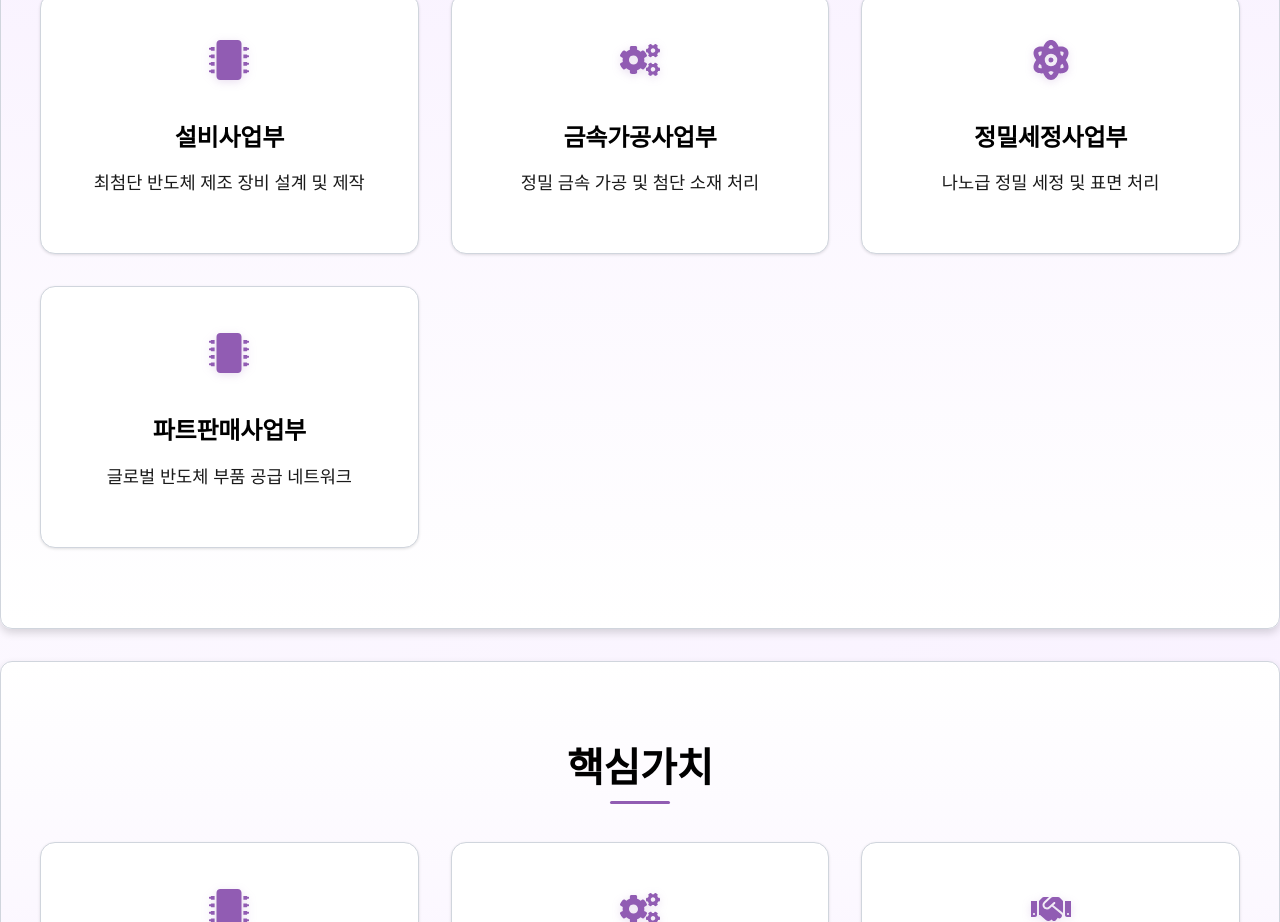
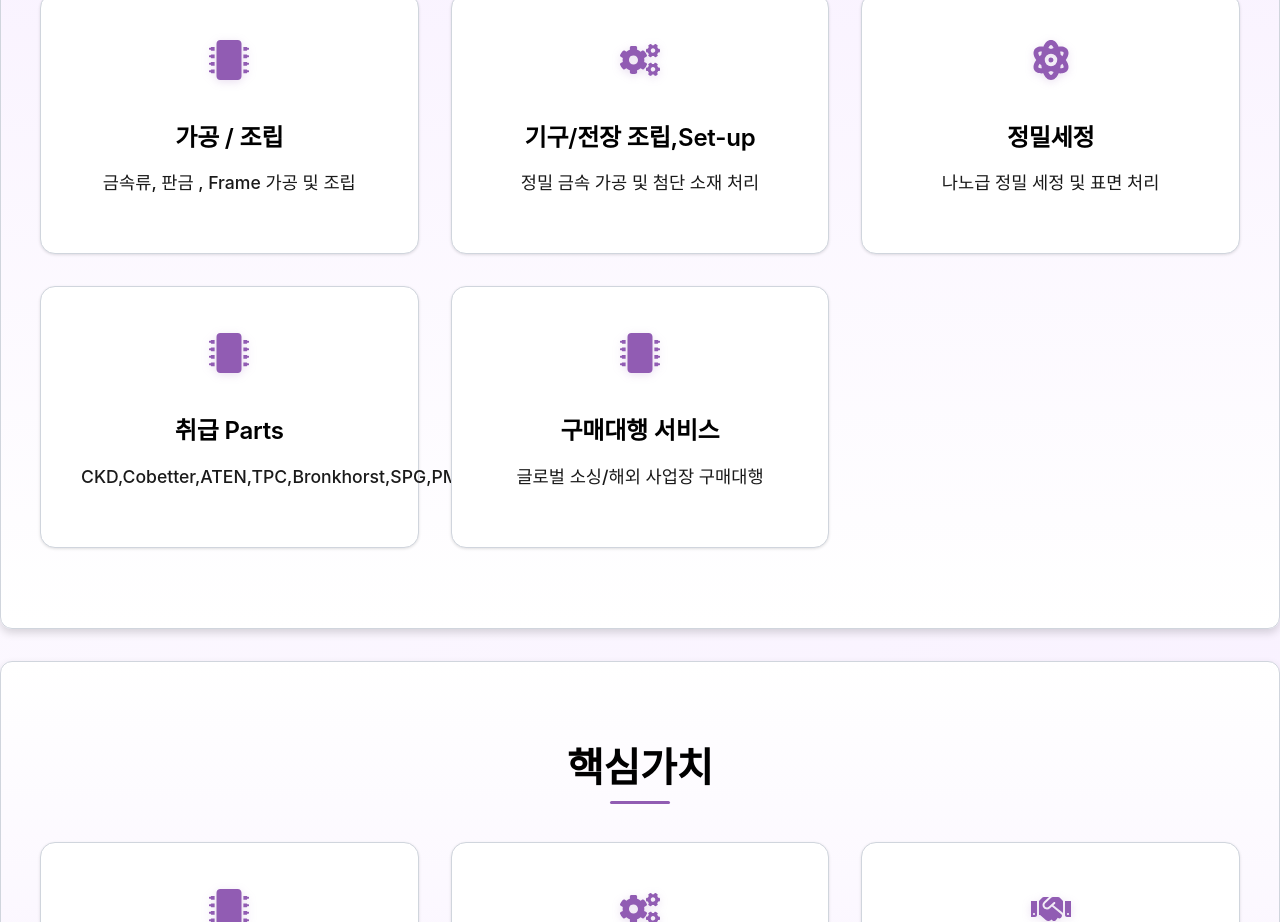
Before and after one commit to ukyo11/Goyo, a React (Create React App) app: page /goyo-web/ in a window 1280 px wide. Shown: the part 1080-2002 px from the top of the page. Built offline with nearby package versions, Linux system fonts and the light colour scheme.

Commit message:
사업영역 수정

```diff
--- a/src/components/LandingPage.tsx
+++ b/src/components/LandingPage.tsx
@@ -313,29 +313,36 @@ const LandingPage = () => {
             <IconWrapper>
               <FaMicrochip />
             </IconWrapper>
-            <h3>설비사업부</h3>
-            <p>최첨단 반도체 제조 장비 설계 및 제작</p>
+            <h3>가공 / 조립</h3>
+            <p>금속류, 판금 , Frame 가공 및 조립</p>
           </BusinessCard>
           <BusinessCard whileHover={{ y: -10 }}>
             <IconWrapper>
               <FaCogs />
             </IconWrapper>
-            <h3>금속가공사업부</h3>
+            <h3>기구/전장 조립,Set-up</h3>
             <p>정밀 금속 가공 및 첨단 소재 처리</p>
           </BusinessCard>
           <BusinessCard whileHover={{ y: -10 }}>
             <IconWrapper>
               <FaAtom />
             </IconWrapper>
-            <h3>정밀세정사업부</h3>
+            <h3>정밀세정</h3>
             <p>나노급 정밀 세정 및 표면 처리</p>
           </BusinessCard>
           <BusinessCard whileHover={{ y: -10 }}>
             <IconWrapper>
               <FaMicrochip />
             </IconWrapper>
-            <h3>파트판매사업부</h3>
-            <p>글로벌 반도체 부품 공급 네트워크</p>
+            <h3>취급 Parts</h3>
+            <p>CKD,Cobetter,ATEN,TPC,Bronkhorst,SPG,PMI,IKD</p>
+          </BusinessCard>
+          <BusinessCard whileHover={{ y: -10 }}>
+            <IconWrapper>
+              <FaMicrochip />
+            </IconWrapper>
+            <h3>구매대행 서비스</h3>
+            <p>글로벌 소싱/해외 사업장 구매대행 </p>
           </BusinessCard>
         </CardGrid>
       </BusinessAreas>
```
